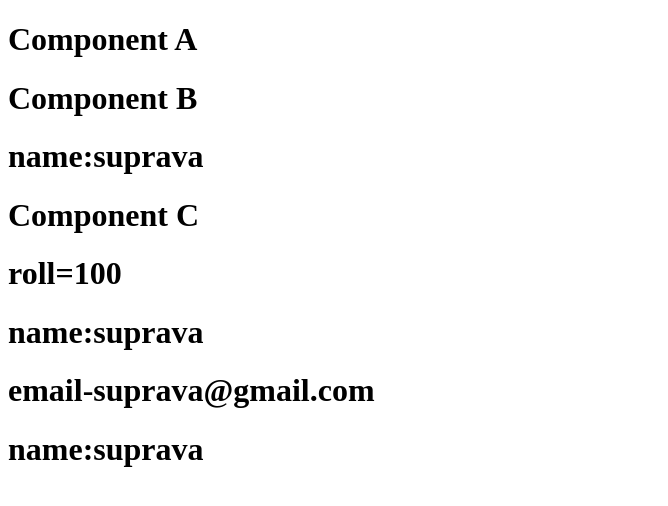
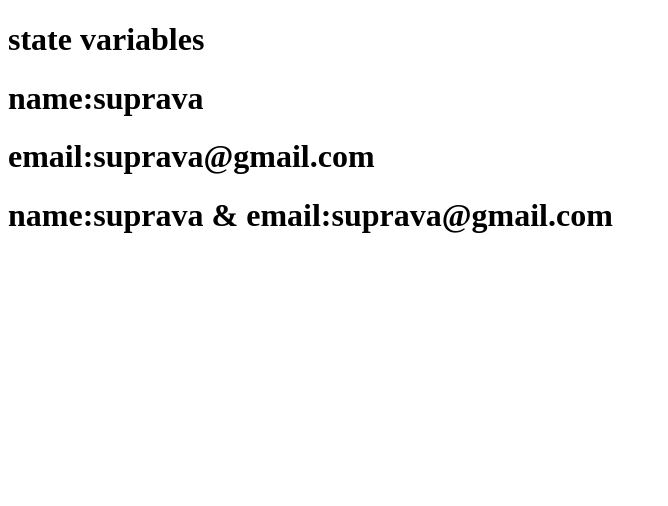
Before and after one commit to suprava16/React_Session_7, a React (Create React App) app: page / in a window 1280 px wide. Shown: the top 506 px of the page, without its empty margins (0-668 px from the left). Built offline with nearby package versions, Linux system fonts and the light colour scheme.

Commit message:
state variable

```diff
--- a/src/App.js
+++ b/src/App.js
@@ -2,6 +2,7 @@ import React from "react"
 import {Greet} from "./Greet"
 import PropsPassing from "./ClassComponents/PropsPassing"
 import ComponentA from "./ClassComponents/props/ComponentA"
+import StateVariable from "./ClassComponents/state/StateVariable"
 class App extends React.Component {
   render() {
     return (
@@ -10,7 +11,8 @@ class App extends React.Component {
         <Greet /> */}
         {/* <PropsPassing name="suprava" age={27}/> */}
 
-        <ComponentA/>
+        {/* <ComponentA/> */}
+        <StateVariable/>
       </div>
 
     )
--- a/src/ClassComponents/props/ComponentC.js
+++ b/src/ClassComponents/props/ComponentC.js
@@ -2,6 +2,7 @@ import React from "react"
 
 export default class ComponentC extends React.Component{
   render(){
+    // const{name,email}=this.props.data
     return(
       <div>
         <h1>Component C</h1>
@@ -9,6 +10,8 @@ export default class ComponentC extends React.Component{
         <h1>name:{this.props.data}</h1>
         <h1>email-{this.props.email}</h1>
         <h1>name:{this.props.value.name}</h1>
+
+        {/* <h1>stateVariable name:{this.props.data.name} & {this.props.data.email}</h1> */}
       </div>
 
     )
--- /dev/null
+++ b/src/ClassComponents/props/ComponentD.js
@@ -0,0 +1,12 @@
+import React, { Component } from 'react'
+
+export default class ComponentD extends Component {
+  render() {
+    const{name,email}=this.props.data
+    return (
+      <div>
+        <h1>name:{name} & email:{email}</h1>
+      </div>
+    )
+  }
+}
--- /dev/null
+++ b/src/ClassComponents/state/StateVariable.js
@@ -0,0 +1,26 @@
+import React from "react"
+import ComponentD from "../props/ComponentD";
+export default class StateVariable extends React.Component{
+constructor(){
+  super();
+  this.state={
+    name:"suprava",
+    email:"suprava@gmail.com"
+  }
+}
+
+  render(){
+    const{name,email}=this.state
+    return(
+      <div>
+        <h1>state variables</h1>
+        {/* <h1>name:{this.state.name}</h1>
+        <h1>email:{this.state.email}</h1> */}
+
+        <h1>name:{name}</h1>
+        <h1>email:{email}</h1>
+        <ComponentD data={this.state} />
+      </div>
+    )
+  }
+}
```
